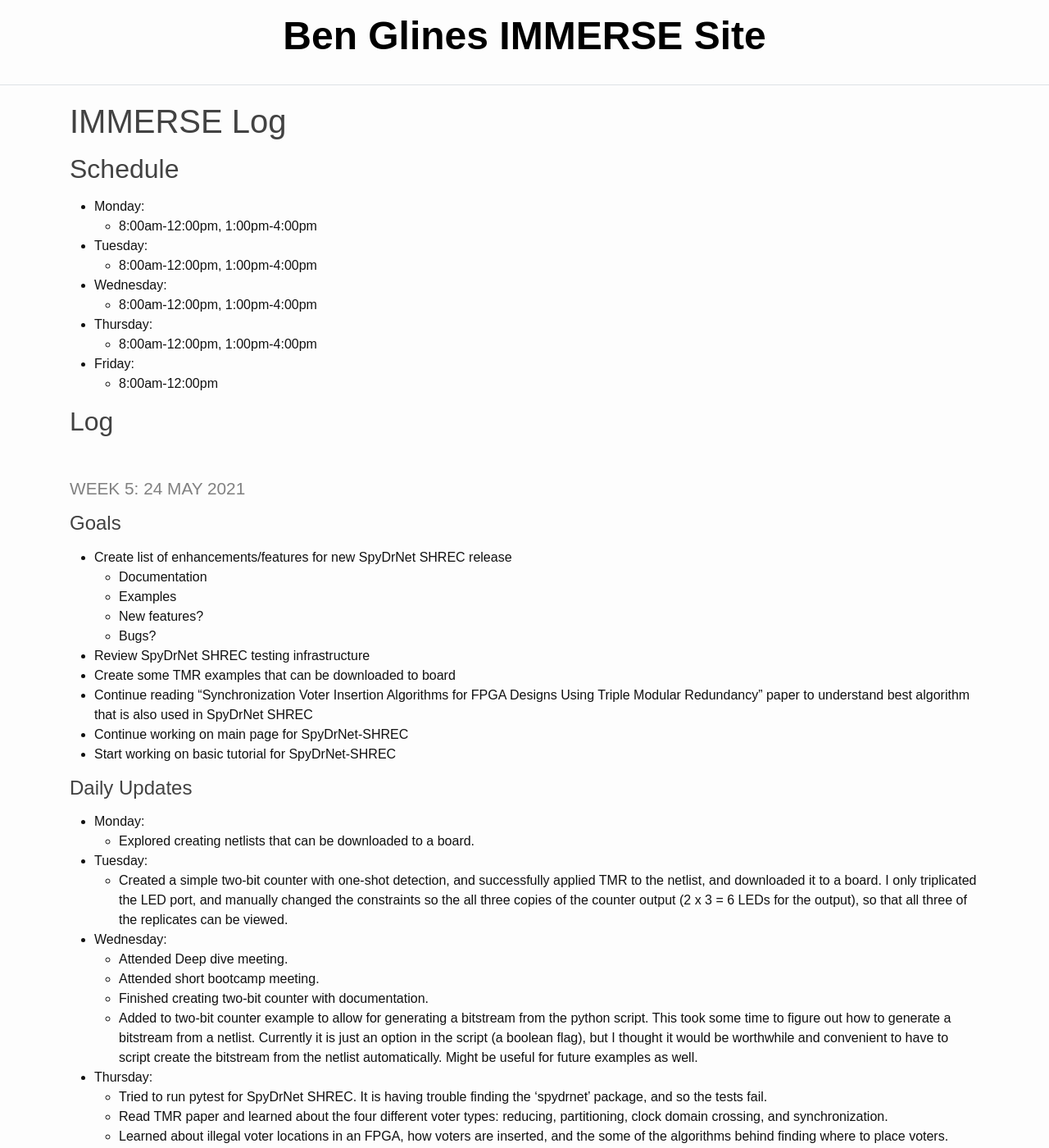
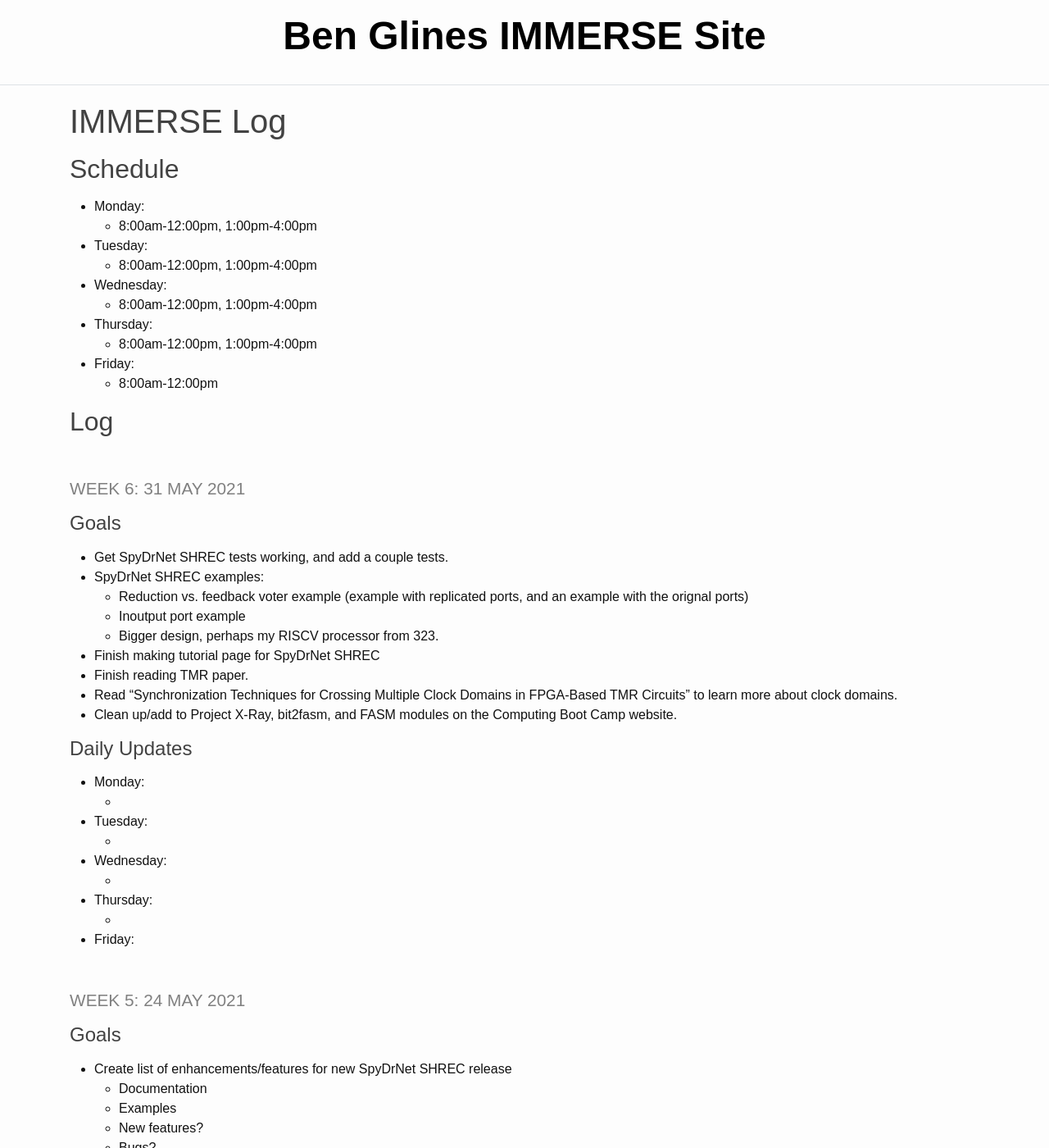
Before and after one commit to benglines/immerse, a Jekyll site: the page built from _pages/log.md, in a window 1280 px wide and 1400 px high. Shown: the whole window at 82% size. Built offline with Jekyll 4.4.1, drawn with Linux system fonts in a browser that asks for light colours.

Commit message:
Updated log goals

```diff
--- a/_pages/log.md
+++ b/_pages/log.md
@@ -17,6 +17,32 @@ title: IMMERSE Log
   * 8:00am-12:00pm
 
 ## Log
+
+### Week 6: 31 MAY 2021
+
+#### Goals
+
+* Get SpyDrNet SHREC tests working, and add a couple tests.
+* SpyDrNet SHREC examples:
+  * Reduction vs. feedback voter example (example with replicated ports, and an example with the orignal ports)
+  * Inoutput port example
+  * Bigger design, perhaps my RISCV processor from 323.
+* Finish making tutorial page for SpyDrNet SHREC
+* Finish reading TMR paper.
+* Read "Synchronization Techniques for Crossing Multiple Clock Domains in FPGA-Based TMR Circuits" to learn more about clock domains.
+* Clean up/add to Project X-Ray, bit2fasm, and FASM modules on the Computing Boot Camp website.
+
+#### Daily Updates
+
+* **Monday**:
+  *
+* **Tuesday**:
+  *
+* **Wednesday**:
+  *
+* **Thursday**:
+  *
+* **Friday**:
 
 ### Week 5: 24 MAY 2021
 
```
